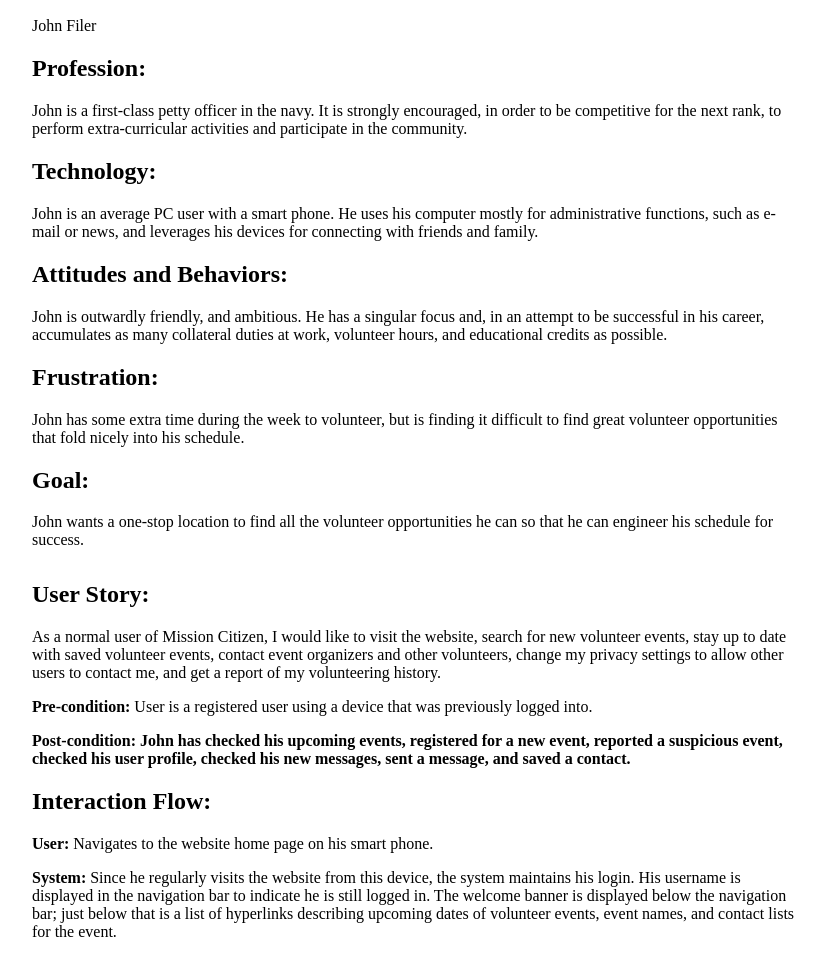
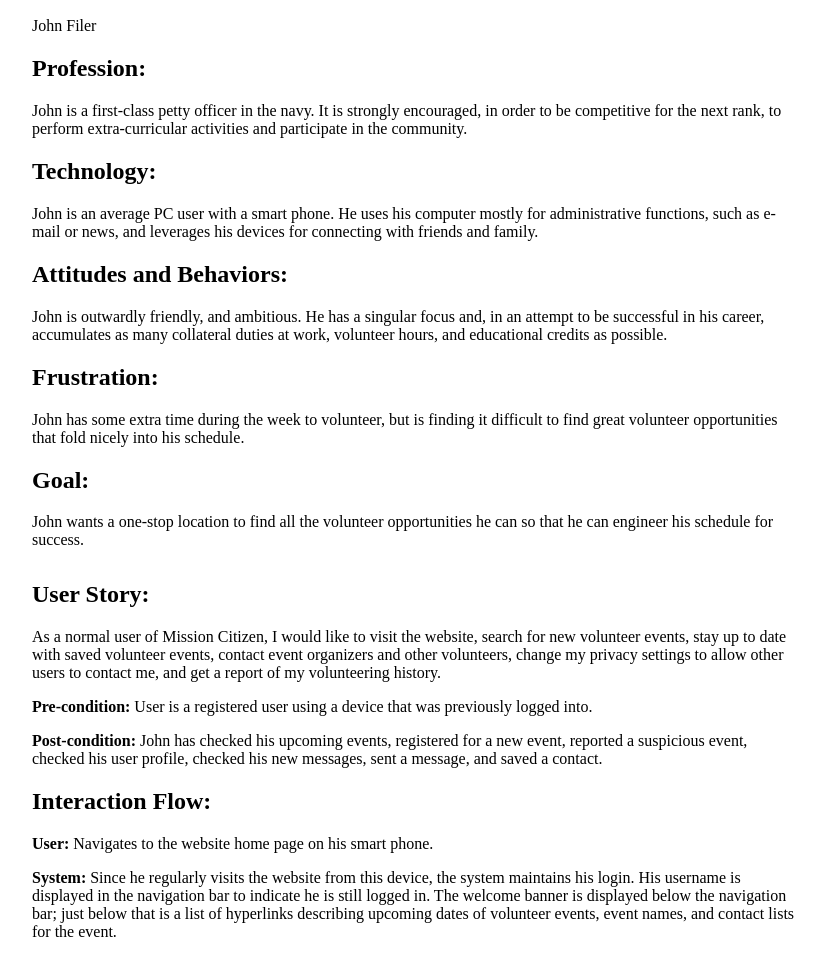
Before and after one commit to web-34-volunteer-app/capstone-volunteer-app, a plain HTML site: page public_html/documentation/persona-volunteer.html in a window 1280 px wide. Shown: the part 120-1074 px from the top of the page, without its empty margins (224-1049 px from the left). Drawn offline with Linux system fonts and the light colour scheme.

Commit message:
Fixed span tag

```diff
--- a/public_html/documentation/persona-volunteer.html
+++ b/public_html/documentation/persona-volunteer.html
@@ -36,7 +36,7 @@
   <h2>User Story:</h2>
   <p>As a normal user of Mission Citizen, I would like to visit the website, search for new volunteer events, stay up to date with saved volunteer events, contact event organizers and other volunteers, change my privacy settings to allow other users to contact me, and get a report of my volunteering history.</p>
   <p><span class="name">Pre-condition: </span>User is a registered user using a device that was previously logged into.</p>
-  <p><span class="name">Post-condition: John has checked his upcoming events, registered for a new event, reported a suspicious event, checked his user profile, checked his new messages, sent a message, and saved a contact.</span></p>
+  <p><span class="name">Post-condition: </span>John has checked his upcoming events, registered for a new event, reported a suspicious event, checked his user profile, checked his new messages, sent a message, and saved a contact.</p>
   <h2>Interaction Flow:</h2>
   <p><span class="name">User: </span>Navigates to the website home page on his smart phone.</p>
   <p><span class="name">System: </span>Since he regularly visits the website from this device, the system maintains his login. His username is displayed in the navigation bar to indicate he is still logged in. The welcome banner is displayed below the navigation bar; just below that is a list of hyperlinks describing upcoming dates of volunteer events, event names, and contact lists for the event.</p>
```
